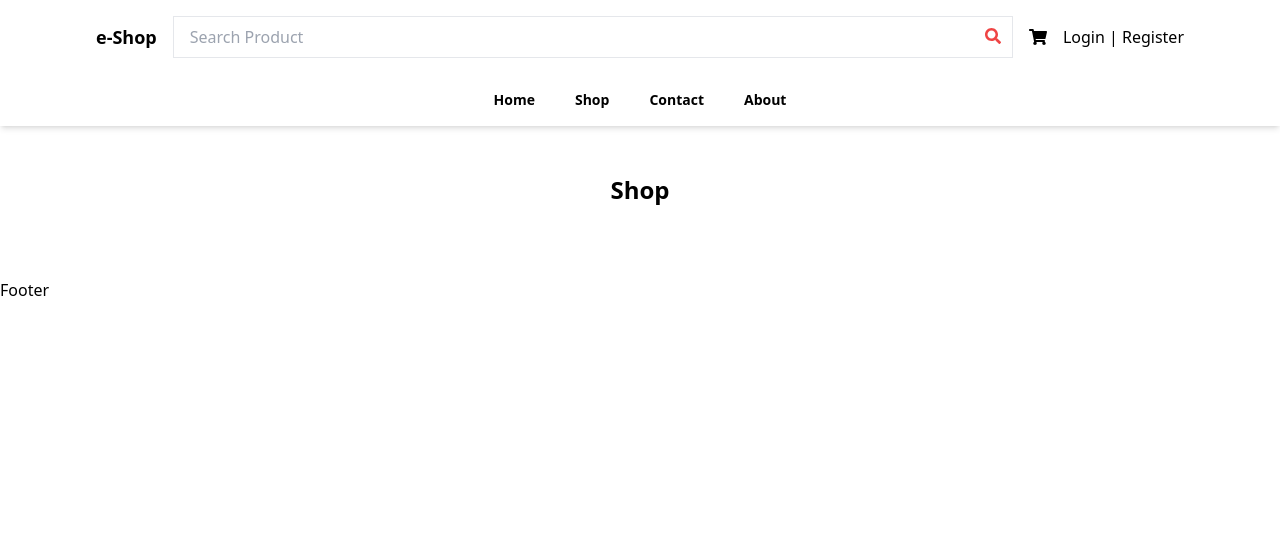
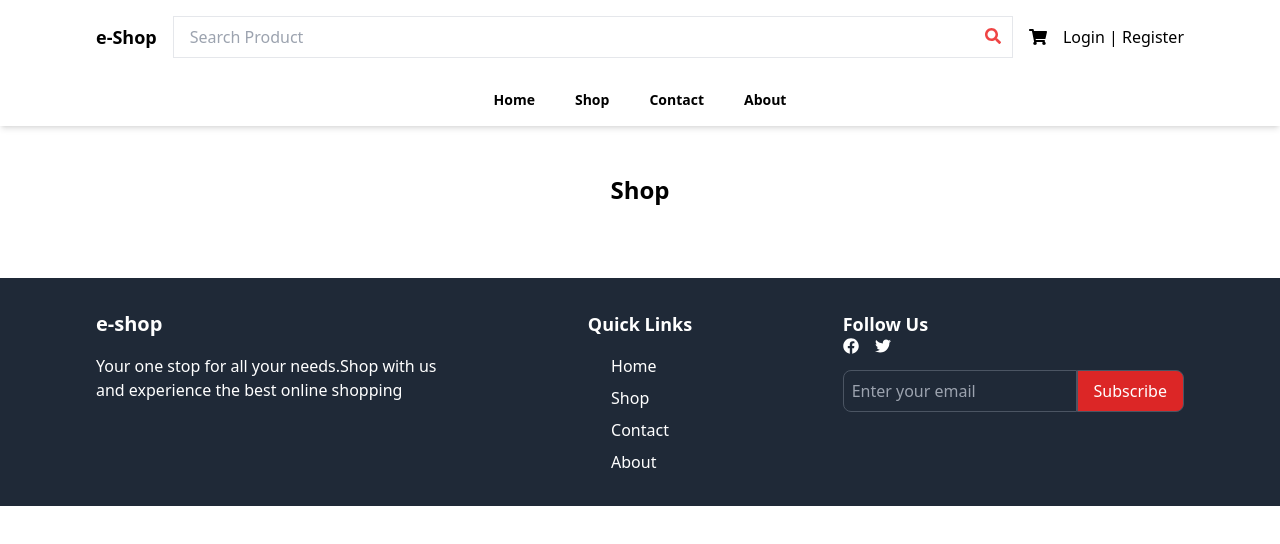
Before and after one commit to shahnas-kamaludeen-thangal/eShopping, a React (Create React App) app: page /shop in a window 1280 px wide. Shown: the top 544 px of the page. Built offline with nearby package versions, Linux system fonts and the light colour scheme.

Commit message:
added footer functionality

```diff
--- a/src/Components/Footer.js
+++ b/src/Components/Footer.js
@@ -1,5 +1,67 @@
+import { FaFacebook, FaTwitter } from "react-icons/fa";
+import { Link } from "react-router-dom";
+
 const Footer = () => {
-  return <div>Footer</div>;
+  return (
+    <footer className="bg-gray-800 py-8 px-4 text-white md:px-16 lg:px-24">
+      <div className="container mx-auto grid grid-cols-1 md:grid-cols-3 gap-8">
+        <div>
+          <h3 className="text-xl font-semibold">e-shop</h3>
+          <p className="mt-4">
+            Your one stop for all your needs.Shop with us and experience the
+            best online shopping
+          </p>
+        </div>
+        <div className="flex flex-col md:items-center">
+          <h4 className="text-lg font-semibold">Quick Links</h4>
+          <ul className="mt-4 space-y-2">
+            <li>
+              <Link to="/" className="hover:underline">
+                Home
+              </Link>
+            </li>
+            <li>
+              <Link to="/shop" className="hover:underline">
+                Shop
+              </Link>
+            </li>
+            <li>
+              <Link to="/" className="hover:underline">
+                Contact
+              </Link>
+            </li>
+            <li>
+              <Link to="/" className="hover:underline">
+                About
+              </Link>
+            </li>
+          </ul>
+        </div>
+        <div>
+          <h4 className="text-lg font-semibold">Follow Us</h4>
+          <div className="flex space-x-4">
+            <a href="" className="hover:text-gray-400">
+              <FaFacebook />
+            </a>
+            <a href="" className="hover:text-gray-400">
+              <FaTwitter />
+            </a>
+          </div>
+
+          <form className="flex items-center justify-center mt-4">
+            <input
+              type="email"
+              placeholder="Enter your email"
+              className="w-full p-2 rounded-l-lg bg-gray-800 border border-gray-600"
+            />
+            <button className="bg-red-600 text-white px-4 py-2 rounded-r-lg border border-gray-600">
+              Subscribe
+            </button>
+          </form>
+        </div>
+      </div>
+    </footer>
+  );
 };
 
 export default Footer;
```
